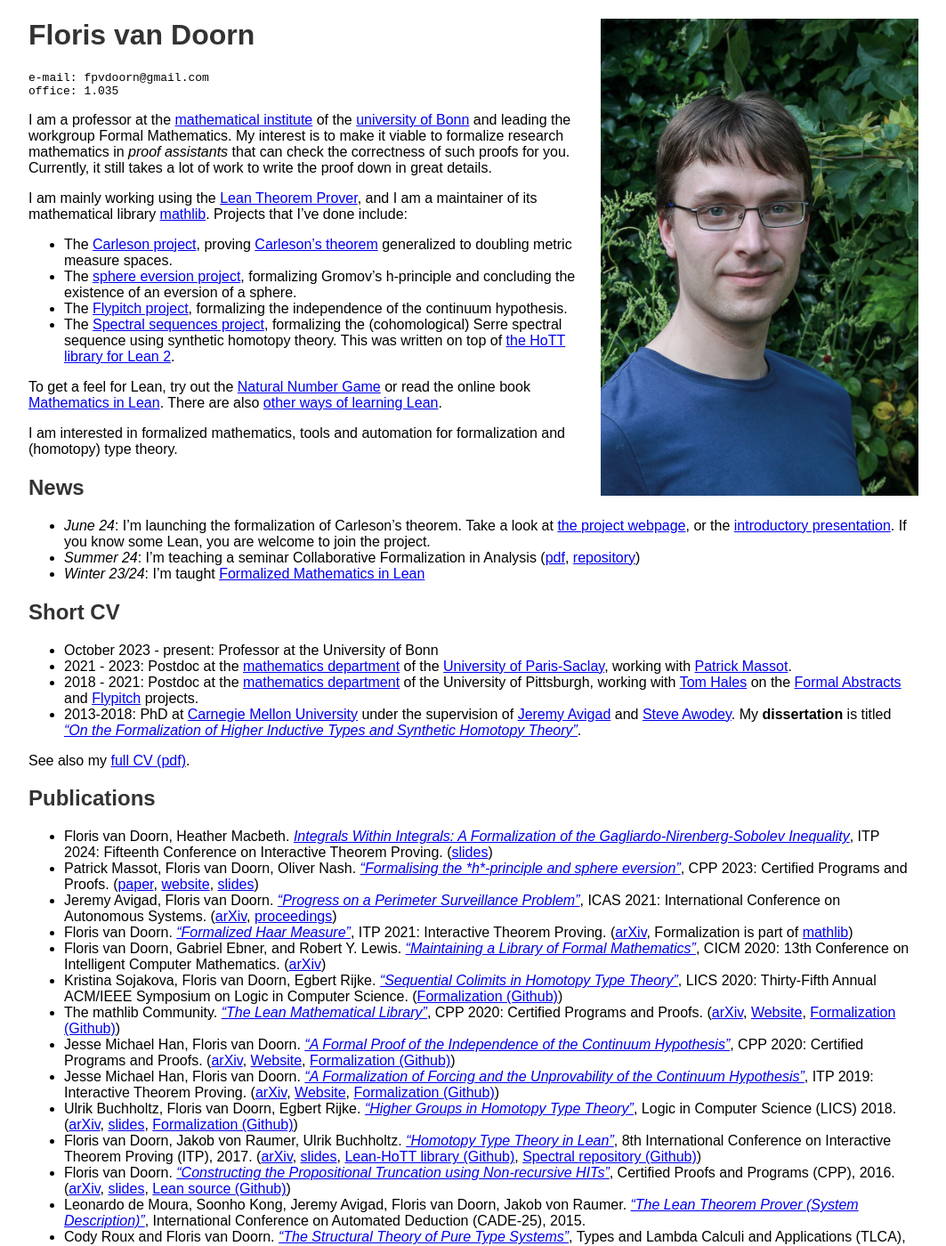
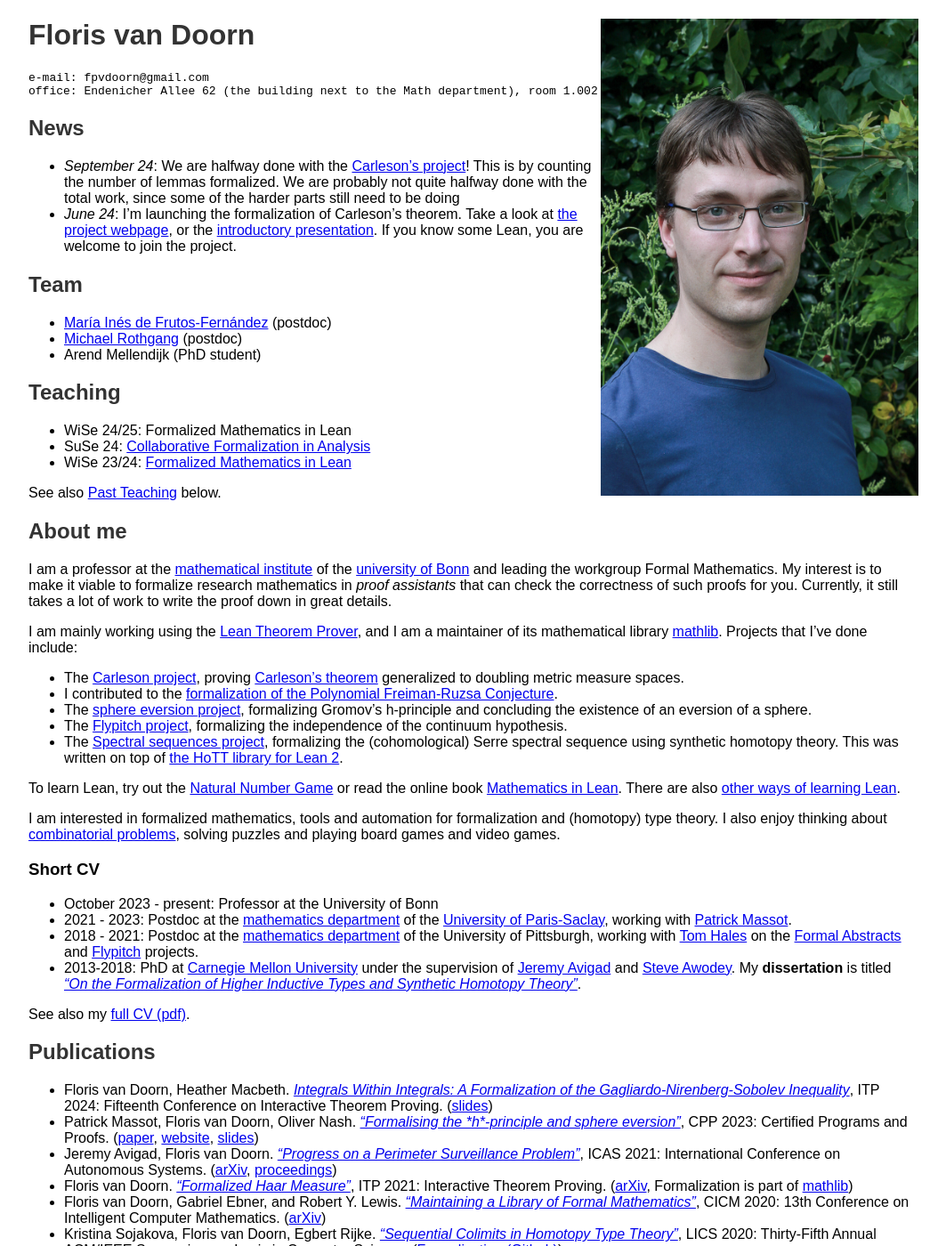
Before and after one commit to fpvandoorn/fpvandoorn.github.io, a Jekyll site: the page built from index.md, in a window 1280 px wide and 1400 px high. Shown: the whole window at 89% size, without its empty margins (108-1171 px from the left). Built offline with Jekyll 4.4.1, drawn with Linux system fonts in a browser that asks for light colours; our own code applies the rules of GitHub Pages for plain Markdown files.

Commit message:
update webpage

````diff
--- a/index.md
+++ b/index.md
@@ -4,7 +4,7 @@
 
 ```
 e-mail: fpvdoorn@gmail.com
-office: 1.035
+office: Endenicher Allee 62 (the building next to the Math department), room 1.002
 ```
 <!-- ```
 address:
@@ -16,38 +16,47 @@ Germany
 ``` -->
 <!-- office phone: +49-228-73-2951 -->
 
+## News
+
+* *September 24*: We are halfway done with the [Carleson's project](http://florisvandoorn.com/carleson/)! This is by counting the number of lemmas formalized. We are probably not quite halfway done with the total work, since some of the harder parts still need to be doing
+<!-- (on the other hand, some preliminaries not in the blueprint are not counted towards our progress.) -->
+* *June 24*: I'm launching the formalization of Carleson's theorem. Take a look at [the project webpage](http://florisvandoorn.com/carleson/), or the [introductory presentation](https://www.youtube.com/watch?v=PNaOSAPtvv0). If you know some Lean, you are welcome to join the project.
+<!-- * *Summer 24*: I'm teaching a seminar Collaborative Formalization in Analysis ([pdf](/files/seminar24notes.pdf), [repository](https://github.com/fpvandoorn/BonnAnalysis/)) -->
+<!-- * *January 2024*: I will be giving a [Lean tutorial in Rome](https://www.mat.uniroma2.it/butterley/formalisation/). -->
+<!-- * *November 2023*: I offered a [postdoc position](/postdoc)! -->
+<!-- * *Winter 23/24*: I'm taught [Formalized Mathematics in Lean](https://github.com/fpvandoorn/LeanCourse23/) -->
+<!-- * *October 2023*: I started my professor position in Bonn! -->
+
+## Team
+
+* [María Inés de Frutos-Fernández](https://mariainesdff.github.io/) (postdoc)
+* [Michael Rothgang](https://www2.mathematik.hu-berlin.de/~rothganm/) (postdoc) <!-- link needs updating soon? -->
+* Arend Mellendijk (PhD student)
+
+## Teaching
+
+* WiSe 24/25: Formalized Mathematics in Lean <!-- todo: link -->
+* SuSe 24: [Collaborative Formalization in Analysis](https://github.com/fpvandoorn/BonnAnalysis/)
+* WiSe 23/24: [Formalized Mathematics in Lean](https://github.com/fpvandoorn/LeanCourse23/)
+
+See also [Past Teaching](#past-teaching) below.
+
+## About me
+
 I am a professor at the [mathematical institute](https://www.math.uni-bonn.de/) of the [university of Bonn](https://www.uni-bonn.de) and leading the workgroup Formal Mathematics. My interest is to make it viable to formalize research mathematics in *proof assistants* that can check the correctness of such proofs for you. Currently, it still takes a lot of work to write the proof down in great details.
 
 I am mainly working using the [Lean Theorem Prover](https://leanprover.github.io/), and I am a maintainer of its mathematical library [mathlib](https://leanprover-community.github.io/). Projects that I've done include:
 * The [Carleson project](https://florisvandoorn.com/carleson/), proving [Carleson's theorem](https://en.wikipedia.org/wiki/Carleson%27s_theorem) generalized to doubling metric measure spaces.
+* I contributed to the [formalization of the Polynomial Freiman-Ruzsa Conjecture](https://teorth.github.io/pfr/).
 * The [sphere eversion project](https://leanprover-community.github.io/sphere-eversion/), formalizing Gromov's h-principle and concluding the existence of an eversion of a sphere.
 * The [Flypitch project](https://flypitch.github.io/), formalizing the independence of the continuum hypothesis.
 * The [Spectral sequences project](https://github.com/cmu-phil/Spectral), formalizing the (cohomological) Serre spectral sequence using synthetic homotopy theory. This was written on top of [the HoTT library for Lean 2](https://github.com/leanprover/lean2/blob/master/hott/hott.md).
 
-To get a feel for Lean, try out the [Natural Number Game](https://adam.math.hhu.de/#/g/hhu-adam/NNG4) or read the online book [Mathematics in Lean](https://leanprover-community.github.io/mathematics_in_lean/). There are also [other ways of learning Lean](https://leanprover-community.github.io/learn.html).
+To learn Lean, try out the [Natural Number Game](https://adam.math.hhu.de/#/g/hhu-adam/NNG4) or read the online book [Mathematics in Lean](https://leanprover-community.github.io/mathematics_in_lean/). There are also [other ways of learning Lean](https://leanprover-community.github.io/learn.html).
 
-I am interested in formalized mathematics, tools and automation for formalization and (homotopy) type theory.
-<!-- <p>
-I previously studied at the <a href="https://www.uu.nl/en"><a href="files/cv.pdf">Full CV (pdf)</a>.Utrecht University</a> in the Netherlands
-where I received a B.Sc. in Mathematics, a B.Sc. in Physics and a M.Sc. in Mathematics. My master
-thesis is <i><a href="papers/thesis.pdf">Explicit convertibility proofs in Pure Type Systems</a></i>
-supervised by <a href="https://www.cs.ru.nl/~freek/">Freek Wiedijk</a> at
-the <a href="http://www.ru.nl/">Radboud University Nijmegen</a>. I was also trainer for the Dutch
-Mathematical Olympiad. <a href="files/cv.pdf">Full CV (pdf)</a>.
-</p> -->
+I am interested in formalized mathematics, tools and automation for formalization and (homotopy) type theory. I also enjoy thinking about [combinatorial problems](https://github.com/fpvandoorn/Dagstuhl-tables/), solving puzzles and playing board games and video games.
 
-## News
-
-* *June 24*: I'm launching the formalization of Carleson's theorem. Take a look at [the project webpage](http://florisvandoorn.com/carleson/), or the [introductory presentation](https://www.youtube.com/watch?v=PNaOSAPtvv0). If you know some Lean, you are welcome to join the project.
-* *Summer 24*: I'm teaching a seminar Collaborative Formalization in Analysis ([pdf](/files/seminar24notes.pdf), [repository](https://github.com/fpvandoorn/BonnAnalysis/))
-<!-- * *January 2024*: I will be giving a [Lean tutorial in Rome](https://www.mat.uniroma2.it/butterley/formalisation/). -->
-<!-- * *November 2023*: I offered a [postdoc position](/postdoc)! -->
-* *Winter 23/24*: I'm taught [Formalized Mathematics in Lean](https://github.com/fpvandoorn/LeanCourse23/)
-
-
-<!-- * *October 2023*: I started my professor position in Bonn! -->
-
-## Short CV
+### Short CV
 
 * October 2023 - present: Professor at the University of Bonn
 * 2021 - 2023: Postdoc at the [mathematics department](https://www.imo.universite-paris-saclay.fr/en/) of the [University of Paris-Saclay](https://www.universite-paris-saclay.fr/en), working with [Patrick Massot](https://www.imo.universite-paris-saclay.fr/~pmassot/en/).
````
